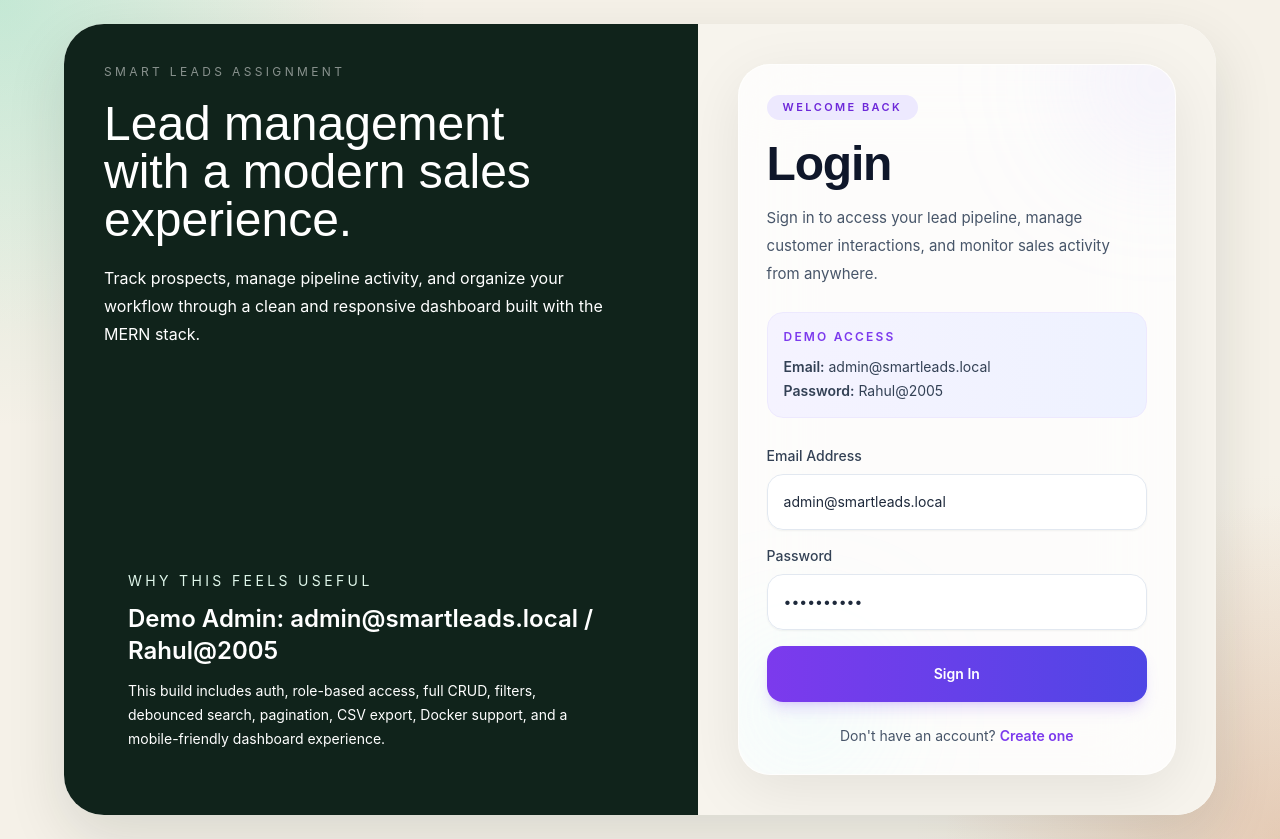
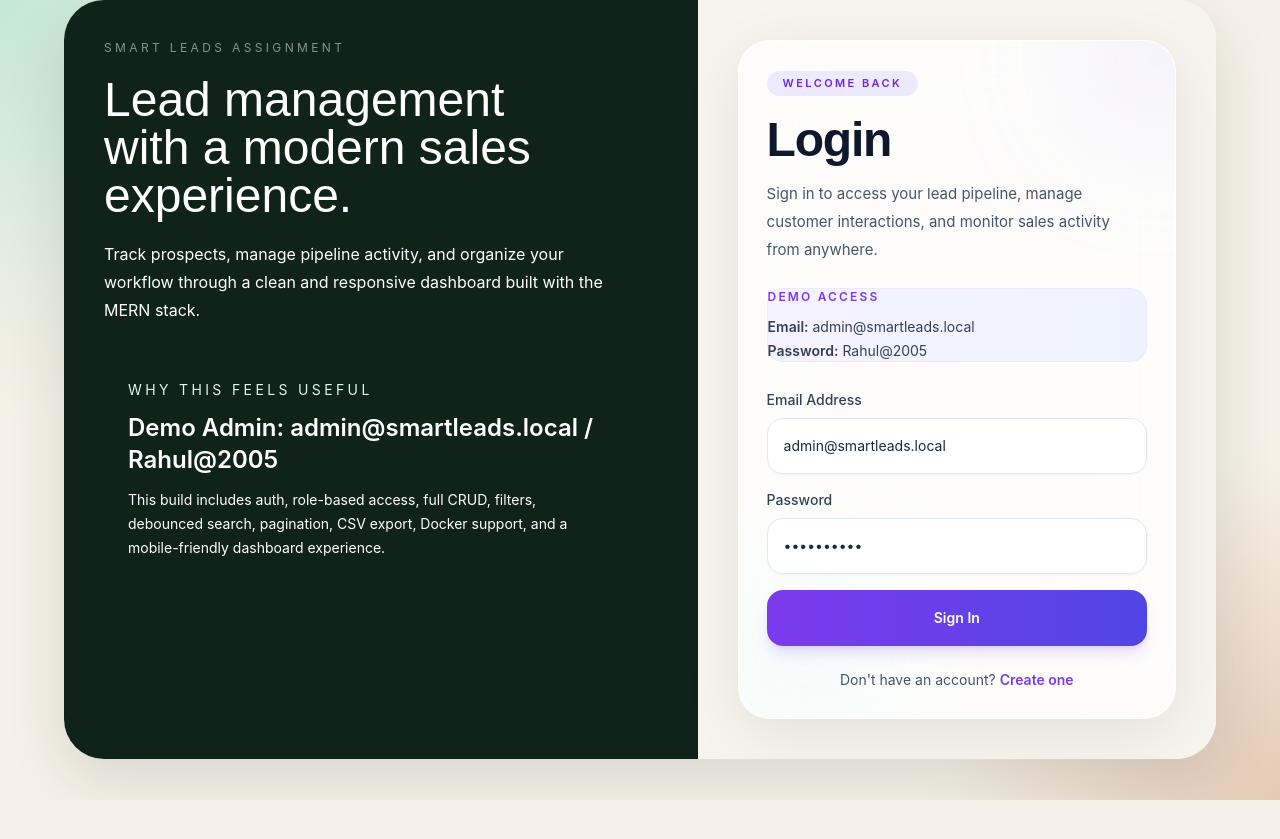
Before and after one commit to rahul-rajput246/dashboard, a React (Vite) app in the folder client/: page /login in a window 1280 px wide. After the commit the page ends 800 px from the top, so only its background shows below. Built offline with nearby package versions, Linux system fonts and the light colour scheme; no server answers.

Commit message:
login register page

```diff
--- a/client/src/components/AuthShell.tsx
+++ b/client/src/components/AuthShell.tsx
@@ -8,9 +8,9 @@ interface AuthShellProps {
 }
 
 const AuthShell = ({ title, subtitle, accent, children }: AuthShellProps) => (
-  <div className="min-h-screen bg-hero-grid px-3 py-3 sm:px-4 sm:py-6 md:px-6">
+  <div className="min-h-screen bg-hero-grid">
     <div className="mx-auto grid min-h-[calc(100vh-1.5rem)] max-w-6xl overflow-hidden rounded-[28px] bg-white shadow-panel sm:min-h-[calc(100vh-3rem)] sm:rounded-[40px] lg:grid-cols-[1.1fr_0.9fr]">
-      <section className="flex flex-col justify-between bg-ink p-5 text-white sm:p-8 md:p-10">
+      <section className="flex flex-col bg-ink p-5 text-white sm:p-8 md:p-10">
         <div>
           <p className="text-[10px] uppercase tracking-[0.24em] text-white/50 sm:text-xs sm:tracking-[0.28em]">
             Smart Leads Assignment
--- a/client/src/pages/LoginPage.tsx
+++ b/client/src/pages/LoginPage.tsx
@@ -50,7 +50,7 @@ const LoginPage = () => {
         </div>
 
         {/* DEMO BOX */}
-        <div className="mt-6 rounded-2xl border border-violet-100 bg-gradient-to-r from-violet-50 to-indigo-50 p-4">
+        <div className="mt-6 rounded-2xl border border-violet-100 bg-gradient-to-r from-violet-50 to-indigo-50">
           <p className="text-xs font-semibold uppercase tracking-[0.18em] text-violet-600">
             Demo Access
           </p>
```
